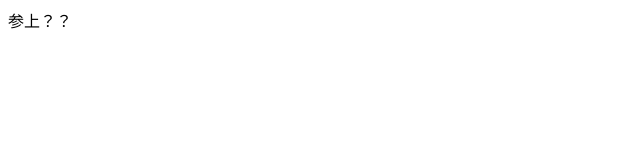
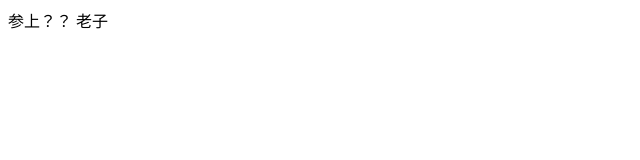
Before and after one commit to naiyucandy/hexo--, a plain HTML site: page index.html in a window 1280 px wide. Shown: the full height of the page, 0-640 px from the left. Drawn offline with Linux system fonts and the light colour scheme.

Commit message:
third save

```diff
--- a/index.html
+++ b/index.html
@@ -7,6 +7,6 @@
 </head>
 <body>
     参上？？
-
+    老子
 </body>
 </html>
```
